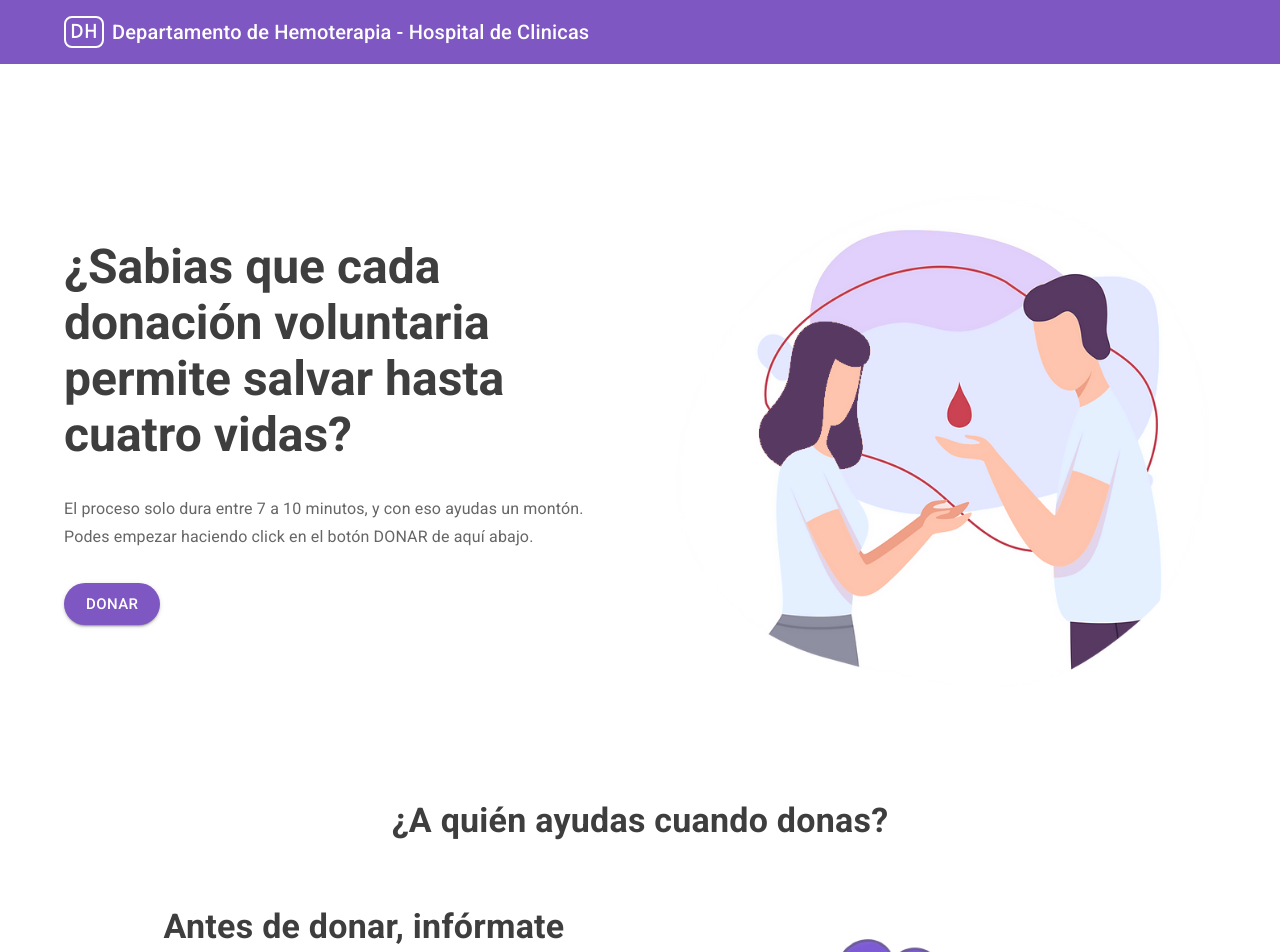
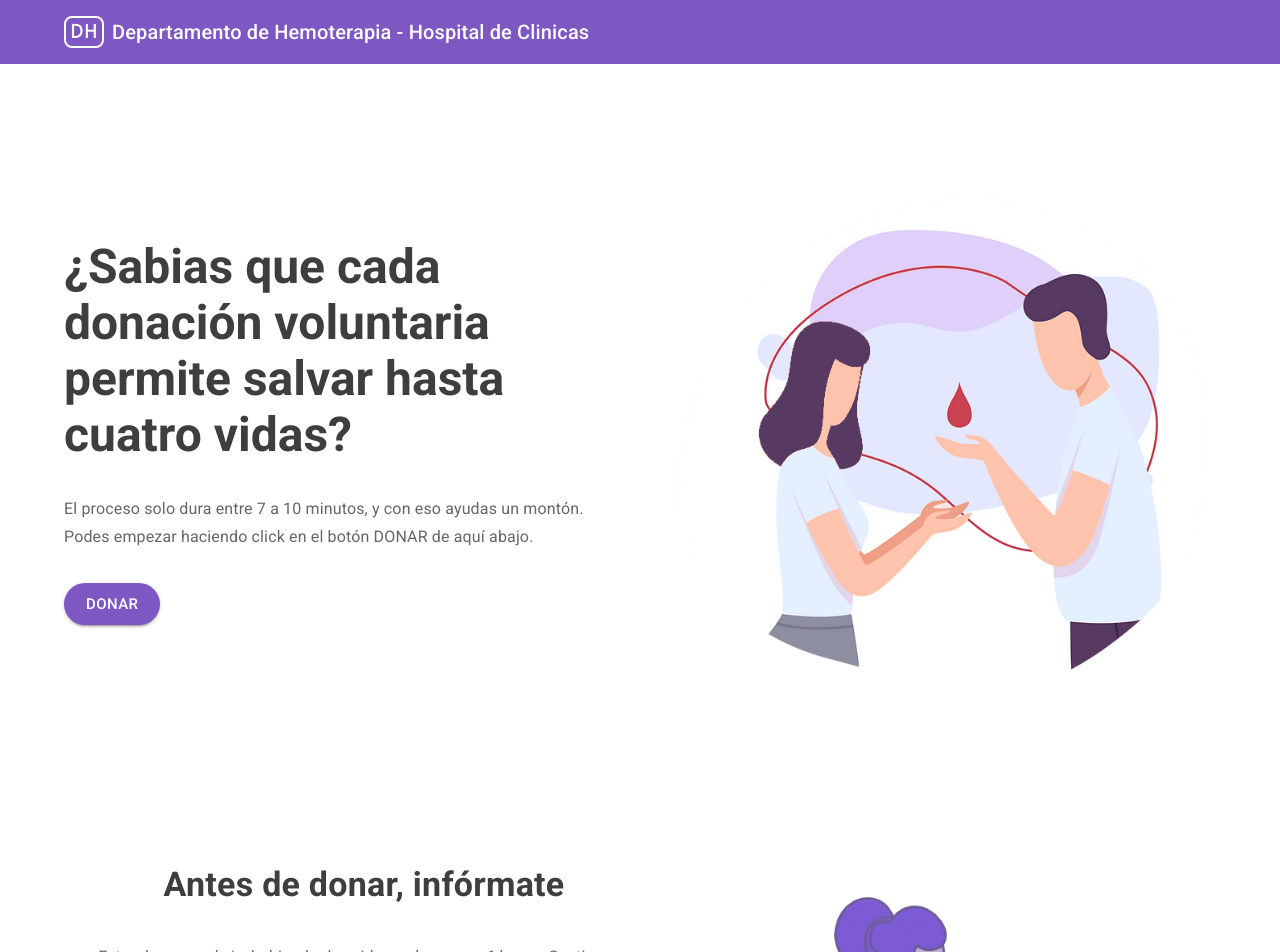
Before and after one commit to jblancoetec/front-clinicas-web, a Next.js app: page / in a window 1280 px wide. Shown: the top 952 px of the page. Built offline with nearby package versions, Linux system fonts and the light colour scheme.

Commit message:
update home

```diff
--- a/src/home/Home.tsx
+++ b/src/home/Home.tsx
@@ -10,9 +10,9 @@ const Home = () => {
       <Container className="background-light">
         <MainSection />
       </Container>
-      <Container className="background-light">
+      {/* <Container className="background-light">
         <HelpSection />
-      </Container>
+      </Container> */}
       <Container maxWidth={false} className="background-light">
         <StepsSection />
       </Container>
```
